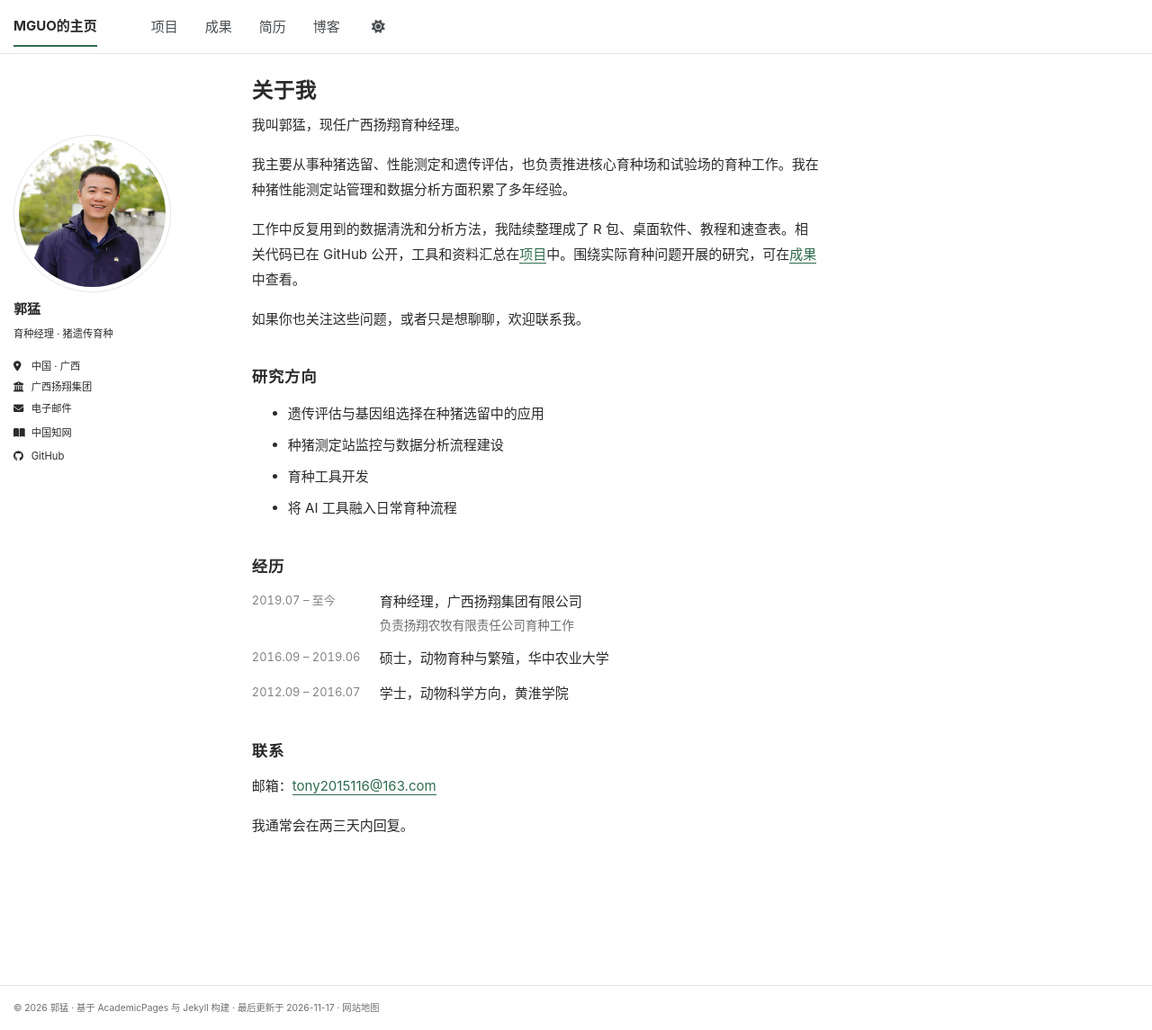
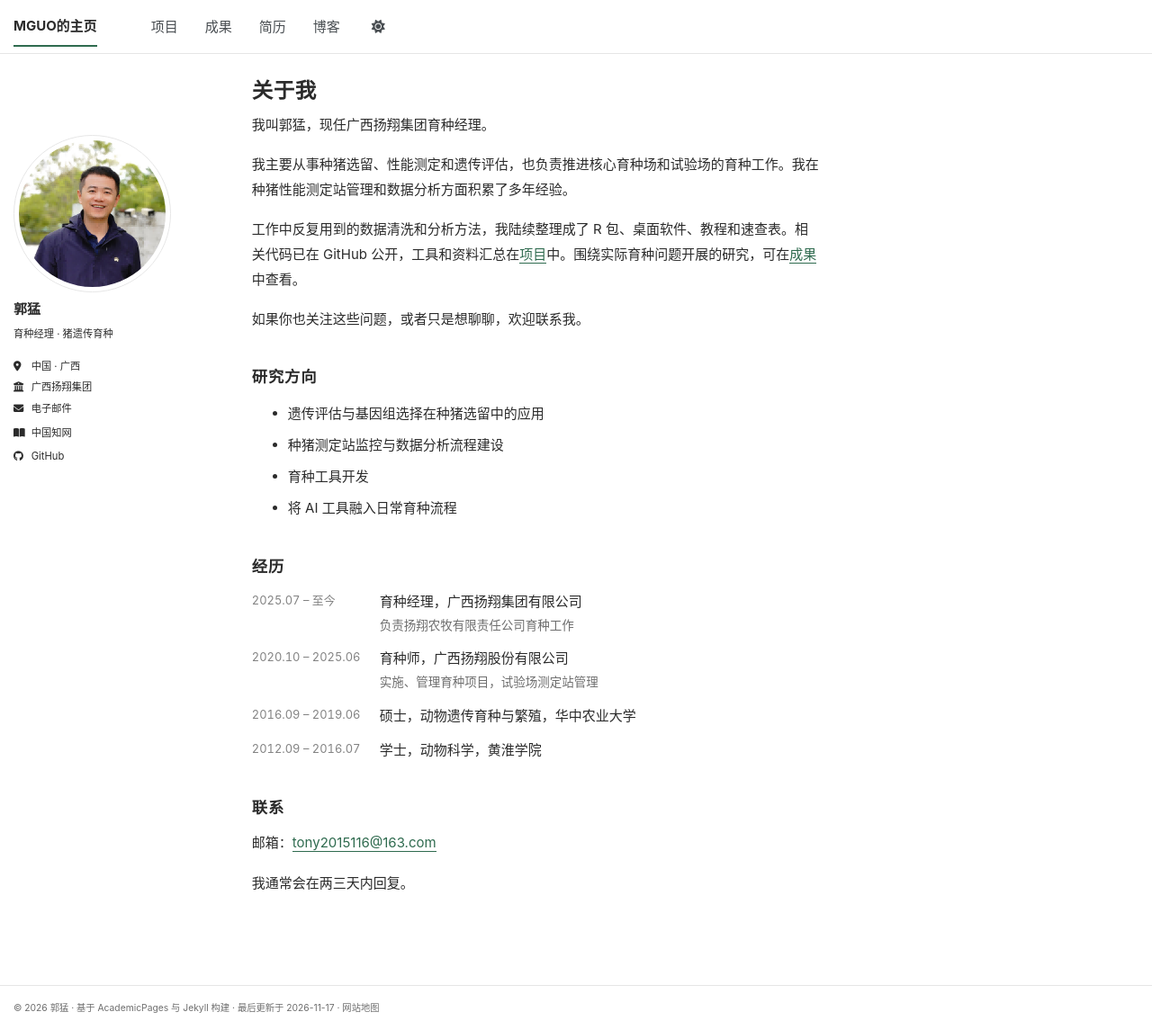
Before and after one commit to tony2015116/tony2015116.github.io, a Jekyll site: the page built from _pages/about.md, in a window 1280 px wide and 1145 px high. Shown: the whole window at 90% size. Built offline with Jekyll 4.4.1, drawn with Linux system fonts in a browser that asks for light colours; a script bundle is joined from its source files by our own code; a style sheet for code colours, icons or effects is not loaded.

Commit message:
统一履历信息，更新引用版本，排除模板残留文件
- 首页经历：育种经理改为 2025.07 起，新增 2020.10–2025.06 育种师
- 首页正文与 SEO 描述单位统一为“广西扬翔集团”
- 专业名称统一为“动物遗传育种与繁殖”“动物科学”
- mintyr 引用版本改为 CRAN 0.2.1，tidypptsda 改为仓库 1.6.5
- _config.yml exclude 模板/开发残留文件（talkmap、AGENTS.md 等）

Co-Authored-By: Claude Opus 5.5 <noreply@anthropic.com>
Claude-Session: https://claude.ai/code/session_01EG2X4wYEpkLjY5EivrifFW

```diff
--- a/_config.yml
+++ b/_config.yml
@@ -207,6 +207,19 @@ exclude:
   - README
   - tmp
   - vendor
+  # 模板/开发残留，不对外发布
+  - AGENTS.md
+  - docker-compose.yaml
+  - "*.Rproj"
+  - talkmap
+  - talkmap.py
+  - talkmap.ipynb
+  - talkmap_out.ipynb
+  - markdown_generator
+  - scripts
+  - images/500x300.png
+  - images/editing-talk.png
+  - images/themes
 keep_files:
   - .git
   - .svn
--- a/_data/experience.yml
+++ b/_data/experience.yml
@@ -1,14 +1,18 @@
 # 首页「教育经历」与「工作/研究经历」时间线。最新的写在最上面。
 
 work:
-  - time: "2019.07 – 至今"
+  - time: "2025.07 – 至今"
     what: "育种经理"
     where: "广西扬翔集团有限公司"
     note: "负责扬翔农牧有限责任公司育种工作"
+  - time: "2020.10 – 2025.06"
+    what: "育种师"
+    where: "广西扬翔股份有限公司"
+    note: "实施、管理育种项目，试验场测定站管理"
 education:
   - time: "2016.09 – 2019.06"
-    what: "硕士，动物育种与繁殖"
+    what: "硕士，动物遗传育种与繁殖"
     where: "华中农业大学"
   - time: "2012.09 – 2016.07"
-    what: "学士，动物科学方向"
+    what: "学士，动物科学"
     where: "黄淮学院"
--- a/_pages/about.md
+++ b/_pages/about.md
@@ -3,7 +3,7 @@ permalink: /
 title: "关于我"
 # 以下是给搜索引擎看的：页面正文里仍显示“关于我”，搜索结果里显示下面这两行
 seo_title: "郭猛（Meng Guo）· 育种经理，猪遗传育种"
-description: "郭猛（Meng Guo），广西扬翔农牧育种经理，从事猪遗传育种与基因组选择。发表国内核心期刊论文、发明专利多项；开源 mintyr、tidypptsda 等 R 包与种猪测定站监控工具。"
+description: "郭猛（Meng Guo），广西扬翔集团育种经理，从事猪遗传育种与基因组选择。发表国内核心期刊论文、发明专利多项；开源 mintyr、tidypptsda 等 R 包与种猪测定站监控工具。"
 author_profile: true
 redirect_from:
   - /about/
@@ -12,7 +12,7 @@ redirect_from:
 
 {% include base_path %}
 
-我叫郭猛，现任广西扬翔育种经理。
+我叫郭猛，现任广西扬翔集团育种经理。
 
 我主要从事种猪选留、性能测定和遗传评估，也负责推进核心育种场和试验场的育种工作。我在种猪性能测定站管理和数据分析方面积累了多年经验。
 
```
Also changed, not shown: _data/projects.yml (+4 -4 lines).
